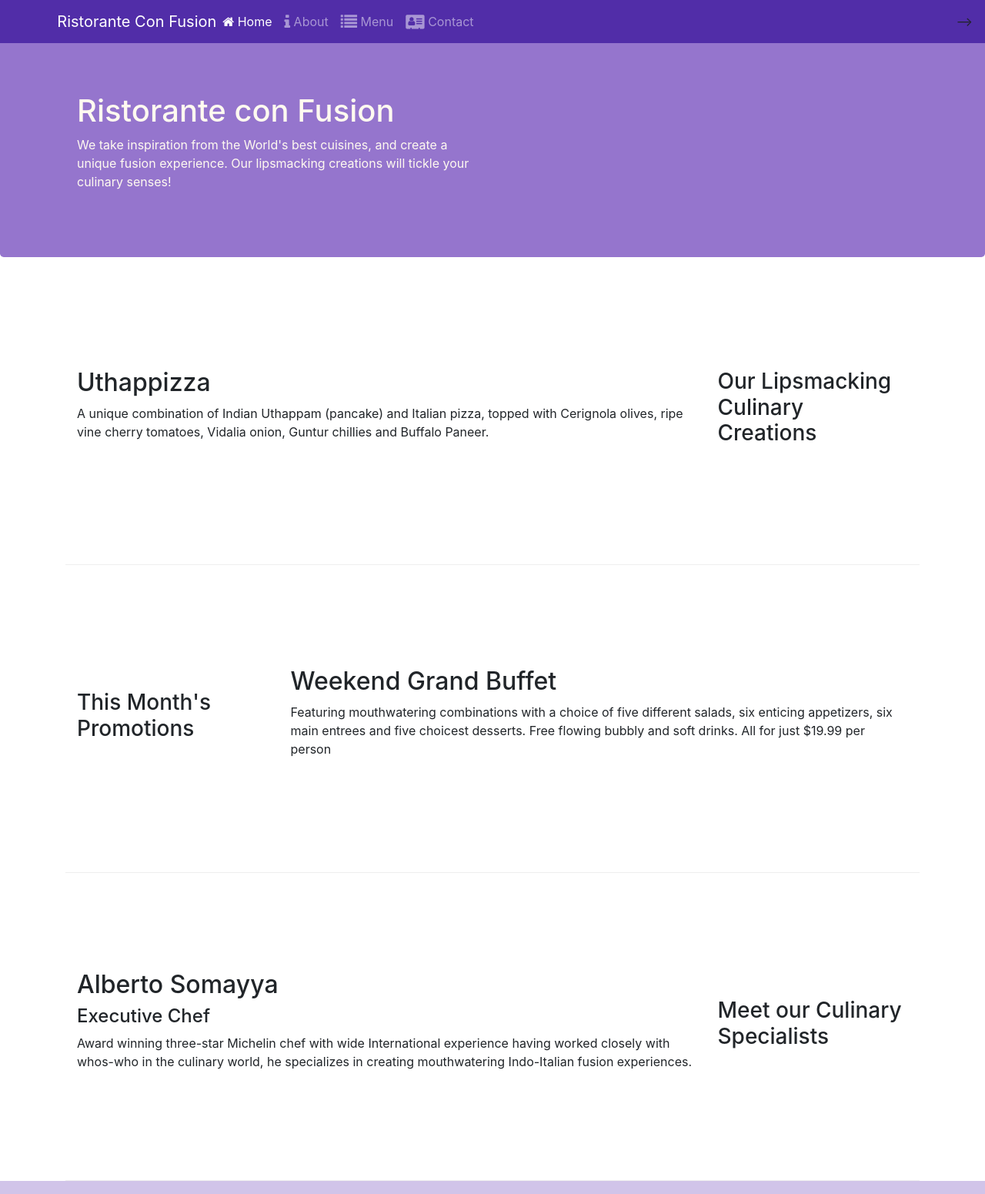
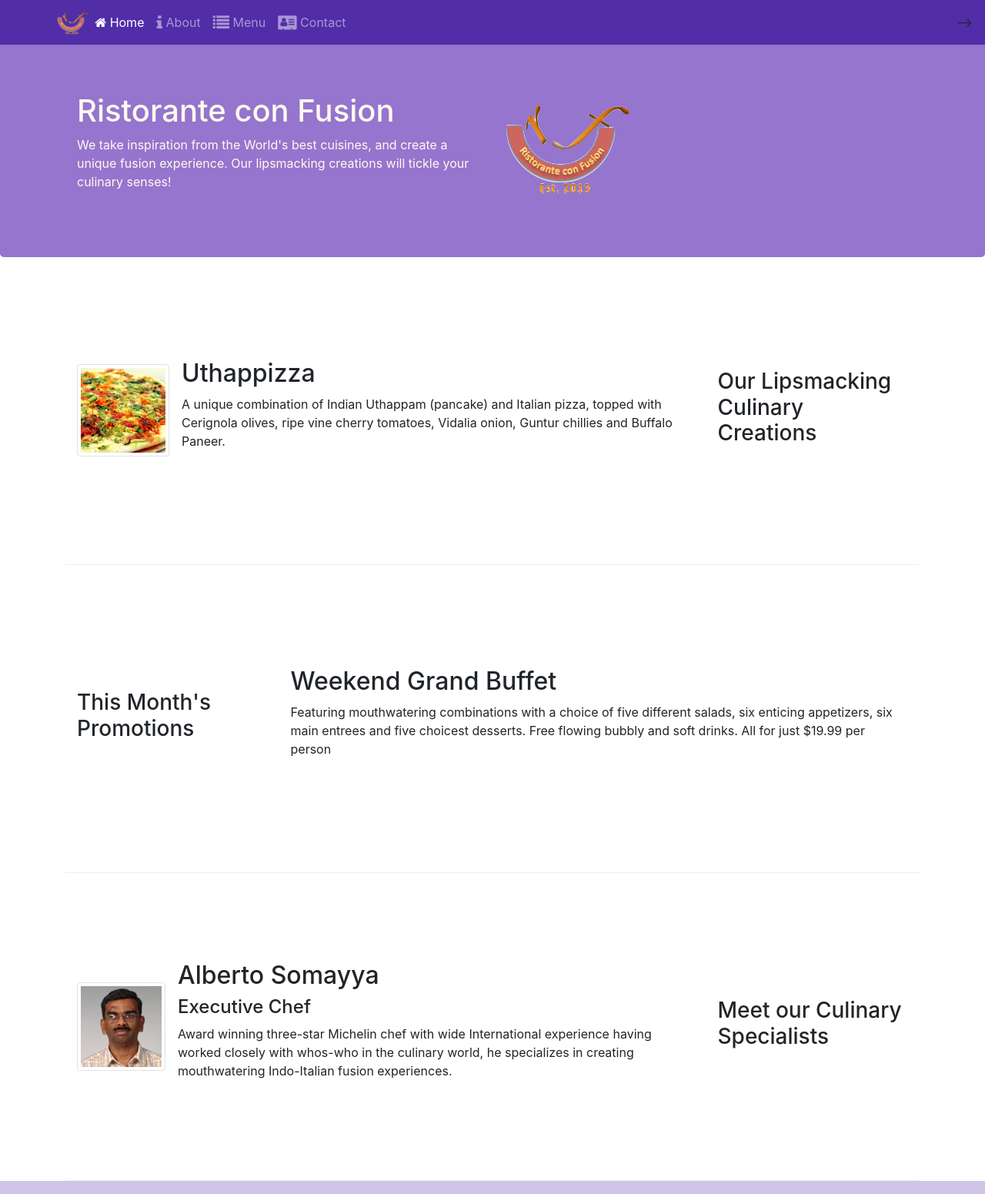
Before and after one commit to revoir/revoir.github.io, a website: page index.html in a window 1280 px wide. Shown: the top 1551 px of the page at 77% size. Drawn offline with nearby package versions, Linux system fonts and the light colour scheme.

Commit message:
Images and Media

```diff
--- a/index.html
+++ b/index.html
@@ -22,7 +22,7 @@
             <button class="navbar-toggler" type="button" data-toggle="collapse" data-target="#Navbar">
                 <span class="navbar-toggler-icon"></span>
             </button>
-            <a class="navbar-brand mr-auto" href="#">Ristorante Con Fusion</a>
+            <a class="navbar-brand mr-auto" href="#"><img src="img/logo.png" height="30" width="41"></a>
             <div class="collapse navbar-collapse" id="Navbar">
             <ul class="navbar-nav mr-auto">
                 <!--mr=right margin in bootstrap already defined -->
@@ -45,7 +45,8 @@
                     <h1>Ristorante con Fusion</h1>
                     <p>We take inspiration from the World's best cuisines, and create a unique fusion experience. Our lipsmacking creations will tickle your culinary senses!</p>
                 </div>
-                <div class="col-12 col-sm">
+                <div class="col-12 col-sm align-self-center">
+                    <img src="img/logo.png" class="img-fluid">
                 </div>
             </div>
         </div>
@@ -57,8 +58,17 @@
                 <h3>Our Lipsmacking Culinary Creations</h3>
             </div>
             <div class="col col-sm order-sm-first col-md">
-                <h2>Uthappizza</h2>
-                <p>A unique combination of Indian Uthappam (pancake) and Italian pizza, topped with Cerignola olives, ripe vine cherry tomatoes, Vidalia onion, Guntur chillies and Buffalo Paneer.</p>
+            <div class="media">
+                <img class="d-flex mr-3 img-thumbnail align-self-center"
+                        src="img/uthappizza.png" alt="Uthappizza">
+                <div class="media-body">
+                    <h2 class="mt-0">Uthappizza</h2>
+                    <p class="d-none d-sm-block">A unique combination of Indian Uthappam (pancake) and
+                        Italian pizza, topped with Cerignola olives, ripe vine
+                        cherry tomatoes, Vidalia onion, Guntur chillies and
+                        Buffalo Paneer.</p>
+                </div>
+            </div>
             </div>
         </div>
 
@@ -78,9 +88,19 @@
                 <h3>Meet our Culinary Specialists</h3>
             </div>
             <div class="col col-sm order-sm-first col-md">
-                <h2>Alberto Somayya</h2>
-                <h4>Executive Chef</h4>
-                <p>Award winning three-star Michelin chef with wide International experience having worked closely with whos-who in the culinary world, he specializes in creating mouthwatering Indo-Italian fusion experiences. </p>
+                <div class="media">
+                    <img class="d-flex mr-3 img-thumbnail align-self-center"
+                            src="img/alberto.png" alt="Alberto Somayya">
+                    <div class="media-body">
+                        <h2 class="mt-0">Alberto Somayya</h2>
+                        <h4>Executive Chef</h4>
+                        <p class="d-none d-sm-block">Award winning three-star Michelin chef with wide
+                            International experience having worked closely with
+                            whos-who in the culinary world, he specializes in
+                            creating mouthwatering Indo-Italian fusion experiences.
+                            </p>
+                    </div>
+                </div>
             </div>
         </div>
     </div>
```
Also changed, not shown: aboutus.html (+6 -4 lines), contactus.html (+3 -2 lines), img/alberto.png (added), img/buffet.png (added), img/logo.png (added), img/uthappizza.png (added).
